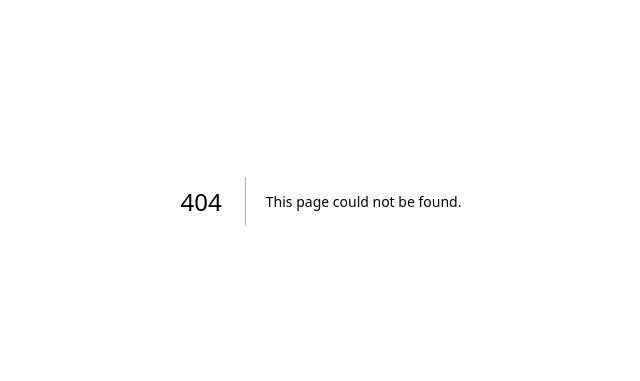
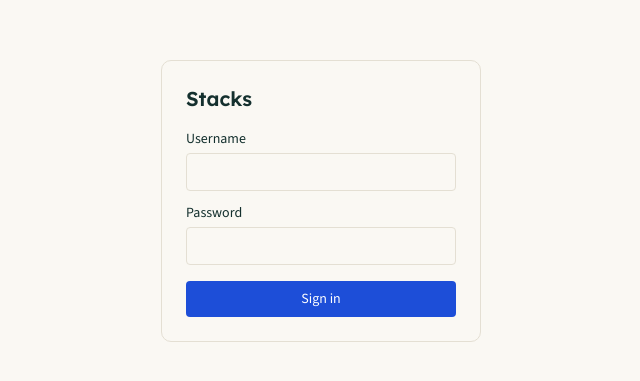
Before and after one commit to yogeshselvarajan/stacks, a Next.js app in the folder frontend/: page /login in a window 1280 px wide. Before the commit this address had no page. Shown: the part 199-580 px from the top of the page, without its empty margins (319-959 px from the left). Built offline with nearby package versions, Linux system fonts and the light colour scheme; no server answers.

Commit message:
feat: add Login and Home screens

```diff
--- /dev/null
+++ b/frontend/app/login/page.tsx
@@ -0,0 +1,31 @@
+"use client";
+
+import { useState } from "react";
+import { useRouter } from "next/navigation";
+import { LoginView } from "@/components/login-view";
+import { login } from "@/lib/api/auth";
+import { ApiError } from "@/lib/api/types";
+
+export default function LoginPage() {
+  const router = useRouter();
+  const [status, setStatus] = useState<"idle" | "loading" | "error">("idle");
+  const [errorMessage, setErrorMessage] = useState<string | null>(null);
+
+  async function handleSubmit(username: string, password: string) {
+    setStatus("loading");
+    setErrorMessage(null);
+    try {
+      await login(username, password);
+      router.push("/");
+    } catch (err) {
+      setStatus("error");
+      setErrorMessage(
+        err instanceof ApiError && err.status === 401
+          ? "Incorrect username or password."
+          : "Sign in failed. Try again."
+      );
+    }
+  }
+
+  return <LoginView onSubmit={handleSubmit} status={status} errorMessage={errorMessage} />;
+}
--- a/frontend/app/page.tsx
+++ b/frontend/app/page.tsx
@@ -1,69 +1,32 @@
-import Image from "next/image";
+"use client";
 
-export default function Home() {
+import { useEffect, useState } from "react";
+import { AppShell } from "@/components/app-shell";
+import { HomeView } from "@/components/home-view";
+import { getApprovals } from "@/lib/api/approvals";
+
+export default function HomePage() {
+  const [status, setStatus] = useState<"loading" | "ready" | "error">("loading");
+  const [pendingByTier, setPendingByTier] = useState<{ GREEN: number; YELLOW: number; RED: number } | null>(null);
+
+  useEffect(() => {
+    getApprovals()
+      .then((cases) => {
+        const counts = { GREEN: 0, YELLOW: 0, RED: 0 };
+        for (const c of cases) counts[c.tier] += 1;
+        setPendingByTier(counts);
+        setStatus("ready");
+      })
+      .catch(() => setStatus("error"));
+  }, []);
+
   return (
-    <div className="flex flex-col flex-1 items-center justify-center bg-zinc-50 font-sans dark:bg-black">
-      <main className="flex flex-1 w-full max-w-3xl flex-col items-center justify-between py-32 px-16 bg-white dark:bg-black sm:items-start">
-        <Image
-          className="dark:invert h-5 w-[100px]"
-          src="/next.svg"
-          alt="Next.js logo"
-          width={100}
-          height={20}
-          priority
-        />
-        <div className="flex flex-col items-center gap-6 text-center sm:items-start sm:text-left">
-          <h1 className="max-w-xs text-3xl font-semibold leading-10 tracking-tight text-black dark:text-zinc-50">
-            To get started, edit the{" "}
-            <code className="rounded bg-black/[.06] px-1.5 py-0.5 font-mono text-[0.9em] dark:bg-white/[.08]">
-              page.tsx
-            </code>{" "}
-            file.
-          </h1>
-          <p className="max-w-md text-lg leading-8 text-zinc-600 dark:text-zinc-400">
-            Looking for a starting point or more instructions? Head over to{" "}
-            <a
-              href="https://vercel.com/templates?framework=next.js&utm_source=create-next-app&utm_medium=appdir-template-tw&utm_campaign=create-next-app"
-              className="font-medium text-zinc-950 dark:text-zinc-50"
-            >
-              Templates
-            </a>{" "}
-            or the{" "}
-            <a
-              href="https://nextjs.org/learn?utm_source=create-next-app&utm_medium=appdir-template-tw&utm_campaign=create-next-app"
-              className="font-medium text-zinc-950 dark:text-zinc-50"
-            >
-              Learning
-            </a>{" "}
-            center.
-          </p>
-        </div>
-        <div className="flex flex-col gap-4 text-base font-medium sm:flex-row">
-          <a
-            className="flex h-12 w-full items-center justify-center gap-2 rounded-full bg-foreground px-5 text-background transition-colors hover:bg-[#383838] dark:hover:bg-[#ccc] md:w-[158px]"
-            href="https://vercel.com/new?utm_source=create-next-app&utm_medium=appdir-template-tw&utm_campaign=create-next-app"
-            target="_blank"
-            rel="noopener noreferrer"
-          >
-            <Image
-              className="dark:invert h-[14px] w-4"
-              src="/vercel.svg"
-              alt="Vercel logomark"
-              width={16}
-              height={14}
-            />
-            Deploy Now
-          </a>
-          <a
-            className="flex h-12 w-full items-center justify-center rounded-full border border-solid border-black/[.08] px-5 transition-colors hover:border-transparent hover:bg-black/[.04] dark:border-white/[.145] dark:hover:bg-[#1a1a1a] md:w-[158px]"
-            href="https://nextjs.org/docs?utm_source=create-next-app&utm_medium=appdir-template-tw&utm_campaign=create-next-app"
-            target="_blank"
-            rel="noopener noreferrer"
-          >
-            Documentation
-          </a>
-        </div>
-      </main>
-    </div>
+    <AppShell
+      role="branch_manager"
+      pendingCounts={{ approvals: (pendingByTier?.YELLOW ?? 0) + (pendingByTier?.RED ?? 0) }}
+      activeRoute="/"
+    >
+      <HomeView status={status} pendingByTier={pendingByTier} lastSweepSummary={null} />
+    </AppShell>
   );
 }
--- /dev/null
+++ b/frontend/components/home-view.tsx
@@ -0,0 +1,82 @@
+import { CardSkeleton } from "./skeletons";
+
+type Status = "loading" | "ready" | "error";
+type PendingByTier = { GREEN: number; YELLOW: number; RED: number };
+
+export function HomeView({
+  status,
+  pendingByTier,
+  lastSweepSummary,
+}: {
+  status: Status;
+  pendingByTier: PendingByTier | null;
+  lastSweepSummary: string | null;
+}) {
+  if (status === "loading") {
+    return <CardSkeleton />;
+  }
+
+  if (status === "error") {
+    return (
+      <p
+        role="alert"
+        className="rounded-lg border p-4 text-sm"
+        style={{ borderColor: "var(--color-border)", color: "var(--color-tier-red-text)", background: "var(--color-tier-red-bg)" }}
+      >
+        Failed to load your dashboard. Refresh the page to try again.
+      </p>
+    );
+  }
+
+  const yellow = pendingByTier?.YELLOW ?? 0;
+  const red = pendingByTier?.RED ?? 0;
+  const green = pendingByTier?.GREEN ?? 0;
+  const total = green + yellow + red;
+
+  return (
+    <div className="space-y-4">
+      <h1 className="text-xl font-semibold" style={{ fontFamily: "var(--font-heading)", color: "var(--color-ink)" }}>
+        Welcome back
+      </h1>
+
+      {total === 0 ? (
+        <p
+          className="rounded-lg border p-4 text-sm"
+          style={{ borderColor: "var(--color-border)", background: "var(--color-surface)", color: "var(--color-ink-muted)" }}
+        >
+          All caught up. No pending approvals right now.
+        </p>
+      ) : (
+        <div className="flex gap-4">
+          <div
+            className="rounded-lg border p-4"
+            style={{ borderColor: "var(--color-border)", background: "var(--color-surface)" }}
+          >
+            <p className="text-xs font-medium uppercase tracking-wide" style={{ color: "var(--color-ink-muted)" }}>
+              Yellow tier pending
+            </p>
+            <p className="text-2xl font-semibold" style={{ color: "var(--color-ink)" }}>{yellow}</p>
+          </div>
+          <div
+            className="rounded-lg border p-4"
+            style={{ borderColor: "var(--color-border)", background: "var(--color-surface)" }}
+          >
+            <p className="text-xs font-medium uppercase tracking-wide" style={{ color: "var(--color-ink-muted)" }}>
+              Red tier pending
+            </p>
+            <p className="text-2xl font-semibold" style={{ color: "var(--color-tier-red-text)" }}>{red}</p>
+          </div>
+        </div>
+      )}
+
+      {lastSweepSummary && (
+        <p
+          className="rounded-lg border p-4 text-sm"
+          style={{ borderColor: "var(--color-border)", background: "var(--color-surface)", color: "var(--color-ink-muted)" }}
+        >
+          {lastSweepSummary}
+        </p>
+      )}
+    </div>
+  );
+}
--- /dev/null
+++ b/frontend/components/login-view.tsx
@@ -0,0 +1,100 @@
+"use client";
+
+import { useState } from "react";
+
+export function LoginView({
+  onSubmit,
+  status,
+  errorMessage,
+}: {
+  onSubmit: (username: string, password: string) => void;
+  status: "idle" | "loading" | "error";
+  errorMessage: string | null;
+}) {
+  const [username, setUsername] = useState("");
+  const [password, setPassword] = useState("");
+  const busy = status === "loading";
+
+  return (
+    <div className="flex min-h-screen items-center justify-center" style={{ background: "var(--color-bg)" }}>
+      <form
+        className="w-80 rounded-lg border p-6"
+        style={{ borderColor: "var(--color-border)", background: "var(--color-surface)" }}
+        onSubmit={(e) => {
+          e.preventDefault();
+          if (!busy) onSubmit(username, password);
+        }}
+      >
+        <h1 className="mb-4 text-xl font-semibold" style={{ fontFamily: "var(--font-heading)", color: "var(--color-ink)" }}>
+          Stacks
+        </h1>
+
+        <label htmlFor="username" className="mb-1 block text-sm font-medium" style={{ color: "var(--color-ink)" }}>
+          Username
+        </label>
+        <input
+          id="username"
+          name="username"
+          autoComplete="username"
+          required
+          className="stacks-focus-ring mb-3 w-full rounded border px-3 py-2 text-sm transition-colors disabled:cursor-not-allowed disabled:opacity-60"
+          style={{
+            borderColor: "var(--color-border)",
+            background: "var(--color-bg)",
+            color: "var(--color-ink)",
+            transitionDuration: "var(--motion-duration-feedback)",
+            transitionTimingFunction: "var(--motion-ease-feedback)",
+          }}
+          value={username}
+          onChange={(e) => setUsername(e.target.value)}
+          disabled={busy}
+        />
+
+        <label htmlFor="password" className="mb-1 block text-sm font-medium" style={{ color: "var(--color-ink)" }}>
+          Password
+        </label>
+        <input
+          id="password"
+          name="password"
+          type="password"
+          autoComplete="current-password"
+          required
+          className="stacks-focus-ring mb-4 w-full rounded border px-3 py-2 text-sm transition-colors disabled:cursor-not-allowed disabled:opacity-60"
+          style={{
+            borderColor: "var(--color-border)",
+            background: "var(--color-bg)",
+            color: "var(--color-ink)",
+            transitionDuration: "var(--motion-duration-feedback)",
+            transitionTimingFunction: "var(--motion-ease-feedback)",
+          }}
+          value={password}
+          onChange={(e) => setPassword(e.target.value)}
+          disabled={busy}
+        />
+
+        {status === "error" && errorMessage && (
+          <p
+            role="alert"
+            className="mb-3 rounded px-3 py-2 text-sm"
+            style={{ color: "var(--color-tier-red-text)", background: "var(--color-tier-red-bg)" }}
+          >
+            {errorMessage}
+          </p>
+        )}
+
+        <button
+          type="submit"
+          disabled={busy}
+          className="stacks-focus-ring w-full rounded px-4 py-2 text-sm font-medium text-white transition-colors hover:bg-[var(--color-accent-hover)] active:bg-[var(--color-accent-hover)] disabled:cursor-not-allowed disabled:opacity-60"
+          style={{
+            background: "var(--color-accent)",
+            transitionDuration: "var(--motion-duration-feedback)",
+            transitionTimingFunction: "var(--motion-ease-feedback)",
+          }}
+        >
+          {busy ? "Signing in..." : "Sign in"}
+        </button>
+      </form>
+    </div>
+  );
+}
```
Also changed, not shown: 2 other files (tests, documents, lock files or other folders).
